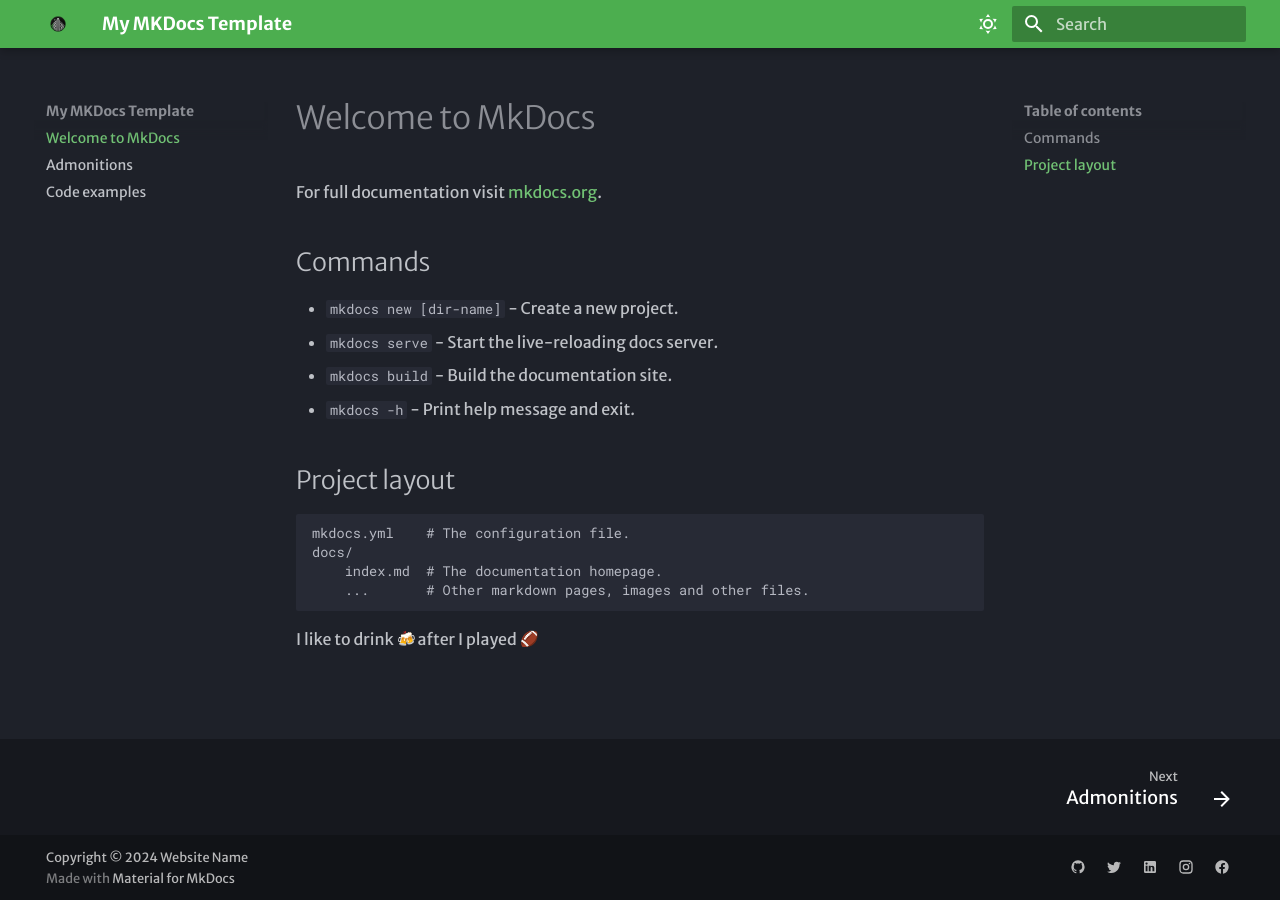
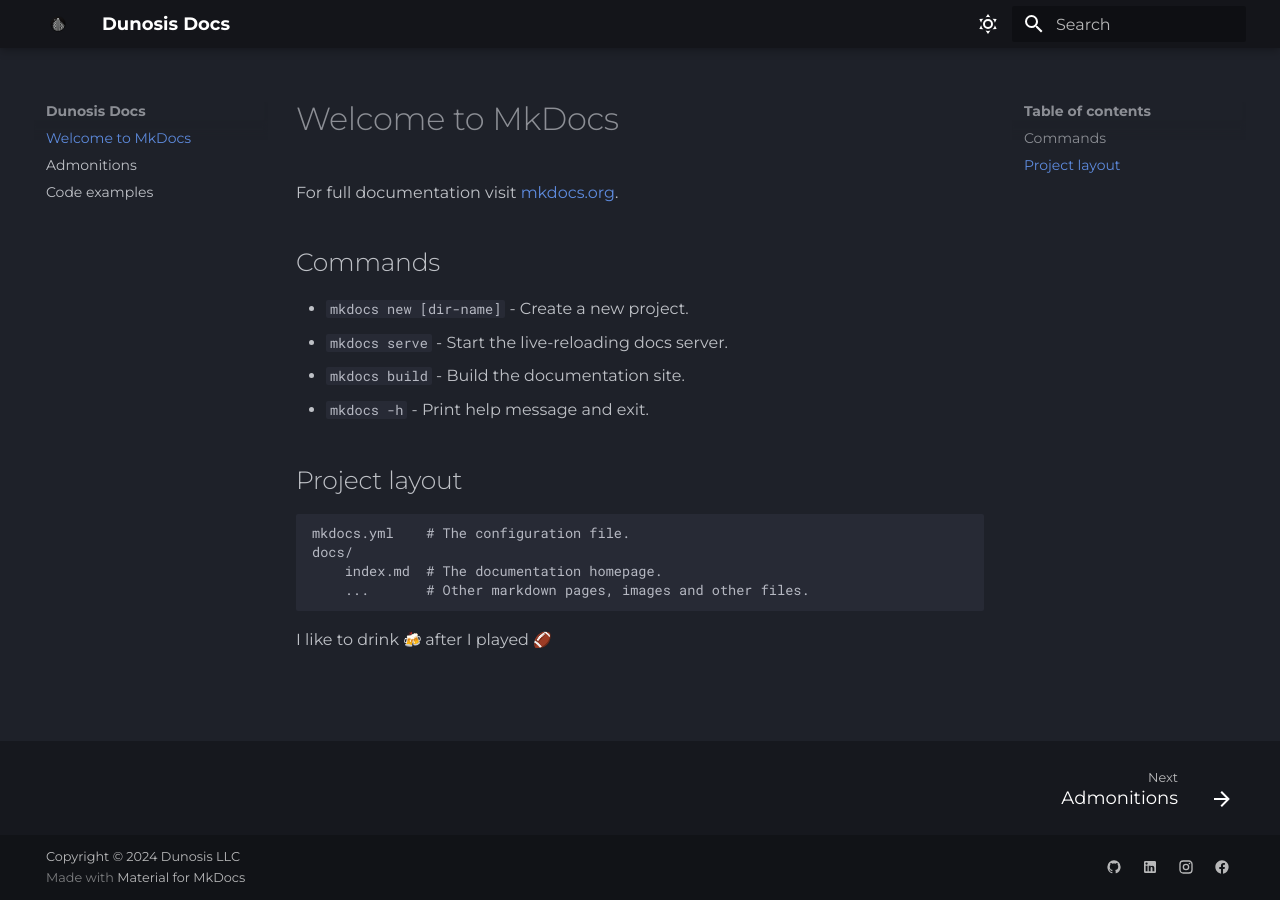
Before and after one commit to wesordonez/dunosis-web-docs, an MkDocs documentation site: the page built from docs/index.md, in a window 1280 px wide. Built offline with MkDocs 1.6.1 and Material for MkDocs 9.7.7, drawn with Linux system fonts in a browser that asks for light colours; emoji names are drawn with the system emoji font.

Commit message:
initial commit, updated mkdocs metadata and yml

```diff
--- a/mkdocs.yml
+++ b/mkdocs.yml
@@ -1,12 +1,12 @@
-site_name: My MKDocs Template
-site_url: https://sitename.example
-site_description: This is a template for MKDocs with Materials theme.
+site_name: Dunosis Docs
+site_url: https://docs.dunosis.com
+site_description: This is the official documentation page for Dunossis.
 theme:
   name: material
   features:
     - navigation.footer
   font:
-    text: Merriweather Sans
+    text: Montserrat
     code: Roboto Mono
   logo: /assets/dunosis-logo.png
   favicon: /assets/favoicon.ico
@@ -16,15 +16,15 @@ theme:
       toggle:
         icon: material/weather-sunny
         name: Dark mode
-      primary: green
-      accent: deep purple
+      primary: black
+      accent: light blue
 
     # Light Mode
     - scheme: default
       toggle:
         icon: material/weather-night
         name: Light mode
-      primary: blue
+      primary: black
       accent: deep orange
 
 markdown_extensions:
@@ -51,14 +51,12 @@ markdown_extensions:
 extra:
   social:
     - icon: material/github
-      link: https://sitename.example
-    - icon: material/twitter
-      link: https://sitename.example
+      link: https://github.com/wesordonez
     - icon: material/linkedin
-      link: https://sitename.example
+      link: https://www.linkedin.com/in/wesley-ordonez/
     - icon: material/instagram
-      link: https://sitename.example
+      link: https://www.instagram.com/dunosis_web
     - icon: material/facebook
-      link: https://sitename.example
+      link: https://www.facebook.com/profile.php?id=61565984502377
 
-copyright: Copyright &copy; 2024 Website Name
+copyright: Copyright &copy; 2024 Dunosis LLC
```
